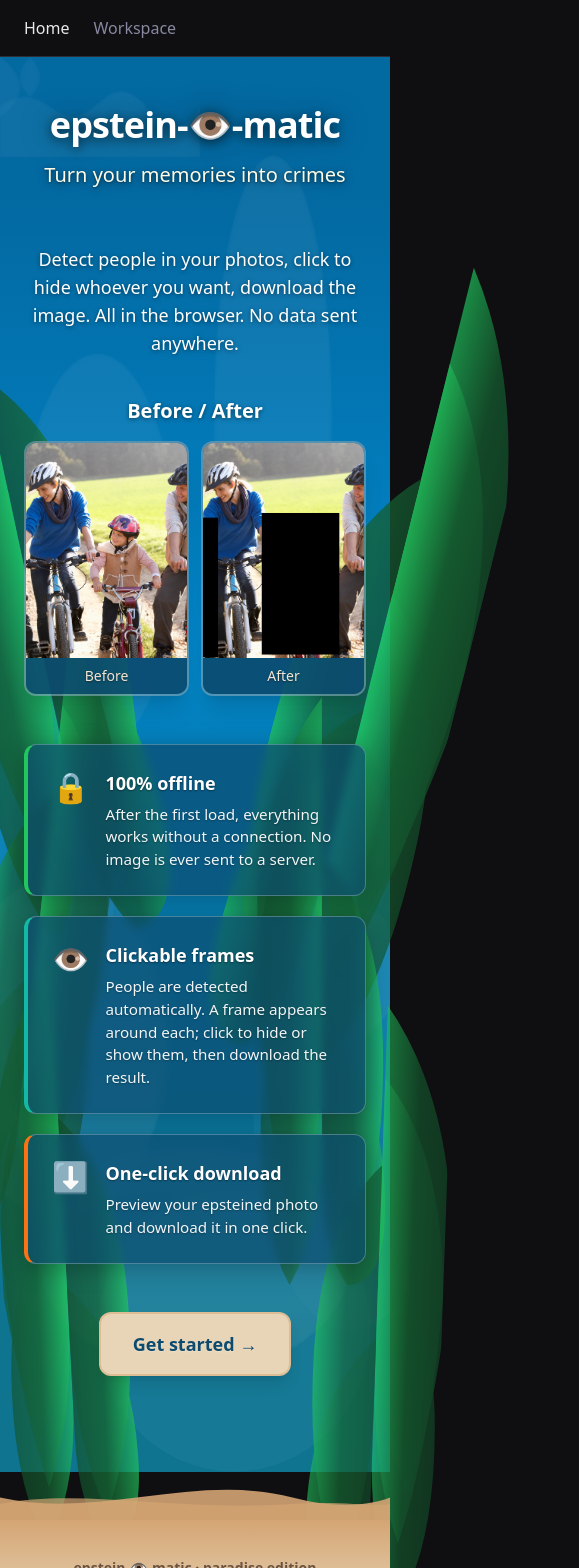
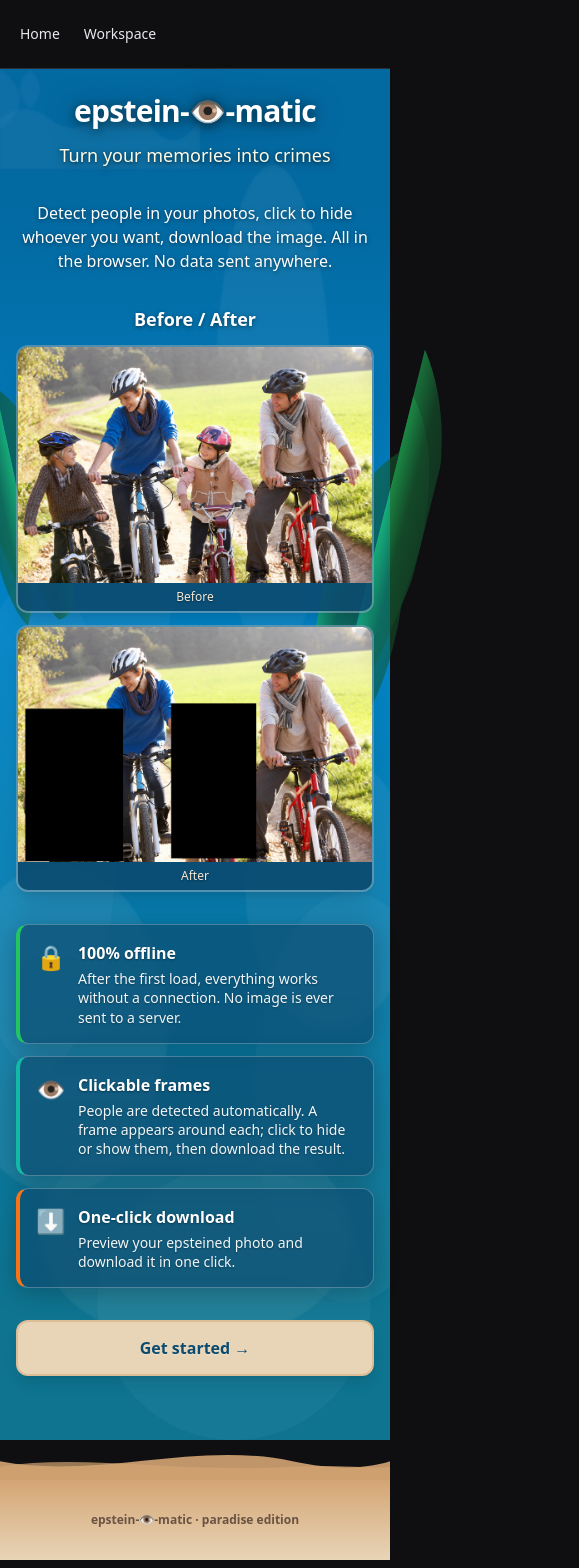
Before and after one commit to monsieurpigeon/epsteinomatic, a React (Vite) app: page / in a window 390 px wide. Shown: the top 1568 px of the page, 579 px wide, since content can reach past the window. Built offline with nearby package versions, Linux system fonts and the light colour scheme.

Commit message:
fix responsive

```diff
--- a/src/components/Layout.tsx
+++ b/src/components/Layout.tsx
@@ -12,12 +12,12 @@ const linkClass = ({ isActive }: { isActive: boolean }) =>
 export default function Layout({ children }: LayoutProps): JSX.Element {
   return (
     <>
-      <header className="border-b border-border py-4 px-6">
-        <nav className="flex gap-6 max-w-[900px] mx-auto">
-          <NavLink to="/" className={linkClass}>
+      <header className="border-b border-border py-3 px-4 sm:py-4 sm:px-6">
+        <nav className="flex flex-wrap gap-4 sm:gap-6 max-w-[900px] mx-auto items-center min-h-[44px]">
+          <NavLink to="/" className={`${linkClass} py-2 -my-2 px-1 text-sm sm:text-base min-w-[44px] min-h-[44px] flex items-center justify-center sm:justify-start sm:min-w-0 sm:min-h-0 sm:py-0 sm:px-0`}>
             Home
           </NavLink>
-          <NavLink to="/workspace" className={linkClass}>
+          <NavLink to="/workspace" className={`${linkClass} py-2 -my-2 px-1 text-sm sm:text-base min-w-[44px] min-h-[44px] flex items-center justify-center sm:justify-start sm:min-w-0 sm:min-h-0 sm:py-0 sm:px-0`}>
             Workspace
           </NavLink>
         </nav>
--- a/src/index.css
+++ b/src/index.css
@@ -4,9 +4,19 @@
 
 body {
   min-height: 100vh;
+  min-height: 100dvh;
   background-color: #0f0f12;
   color: #e8e8ed;
   font-family: "DM Sans", system-ui, sans-serif;
   line-height: 1.5;
   -webkit-font-smoothing: antialiased;
+  padding-left: env(safe-area-inset-left);
+  padding-right: env(safe-area-inset-right);
 }
+
+@supports (padding: max(0px)) {
+  body {
+    padding-left: max(env(safe-area-inset-left), 0px);
+    padding-right: max(env(safe-area-inset-right), 0px);
+  }
+}
--- a/src/pages/Presentation.tsx
+++ b/src/pages/Presentation.tsx
@@ -47,12 +47,12 @@ const frondPaths = [
 function PalmsChaos(): JSX.Element {
   return (
     <>
-      <SinglePalmFrond id="a" flip={false} paths={frondPaths} className="absolute -left-16 top-[5%] h-[55%] w-40 opacity-90 -rotate-12 scale-110" />
-      <SinglePalmFrond id="b" flip={true} paths={frondPaths} className="absolute -left-8 top-[35%] h-[50%] w-36 opacity-80 rotate-6 scale-95" />
-      <SinglePalmFrond id="c" flip={false} paths={frondPaths} className="absolute left-0 top-[60%] h-[45%] w-32 opacity-85 -rotate-3 scale-100" />
-      <SinglePalmFrond id="d" flip={true} paths={frondPaths} className="absolute -right-20 top-[10%] h-[60%] w-44 opacity-90 rotate-[14deg] scale-105" />
-      <SinglePalmFrond id="e" flip={false} paths={frondPaths} className="absolute right-0 top-[40%] h-[48%] w-38 opacity-80 -rotate-8 scale-95" />
-      <SinglePalmFrond id="f" flip={true} paths={frondPaths} className="absolute -right-12 top-[65%] h-[42%] w-34 opacity-75 rotate-2 scale-110" />
+      <SinglePalmFrond id="a" flip={false} paths={frondPaths} className="absolute -left-8 sm:-left-16 top-[5%] h-[45%] sm:h-[55%] w-20 sm:w-40 opacity-70 sm:opacity-90 -rotate-12 scale-90 sm:scale-110" />
+      <SinglePalmFrond id="b" flip={true} paths={frondPaths} className="absolute -left-4 sm:-left-8 top-[32%] sm:top-[35%] h-[40%] sm:h-[50%] w-16 sm:w-36 opacity-60 sm:opacity-80 rotate-6 scale-75 sm:scale-95 hidden sm:block" />
+      <SinglePalmFrond id="c" flip={false} paths={frondPaths} className="absolute left-0 top-[58%] sm:top-[60%] h-[38%] sm:h-[45%] w-14 sm:w-32 opacity-65 sm:opacity-85 -rotate-3 hidden md:block" />
+      <SinglePalmFrond id="d" flip={true} paths={frondPaths} className="absolute -right-10 sm:-right-20 top-[8%] sm:top-[10%] h-[50%] sm:h-[60%] w-24 sm:w-44 opacity-70 sm:opacity-90 rotate-[14deg] scale-90 sm:scale-105" />
+      <SinglePalmFrond id="e" flip={false} paths={frondPaths} className="absolute right-0 top-[38%] sm:top-[40%] h-[40%] sm:h-[48%] w-20 sm:w-38 opacity-60 sm:opacity-80 -rotate-8 scale-75 sm:scale-95 hidden sm:block" />
+      <SinglePalmFrond id="f" flip={true} paths={frondPaths} className="absolute -right-6 sm:-right-12 top-[62%] sm:top-[65%] h-[35%] sm:h-[42%] w-16 sm:w-34 opacity-55 sm:opacity-75 rotate-2 scale-90 sm:scale-110 hidden md:block" />
     </>
   );
 }
@@ -108,100 +108,96 @@ export default function Presentation(): JSX.Element {
 
   return (
     <div className="flex flex-col min-h-[calc(100vh-4rem)]">
-      <main className="flex-1 relative pt-12 pb-24 px-6 overflow-visible min-h-[500px] bg-gradient-to-b from-ocean-deep from-10% via-ocean-blue via-40% to-ocean to-90%">
-        {/* Caustics overlay */}
+      <main className="flex-1 relative pt-6 pb-16 sm:pt-12 sm:pb-24 px-4 sm:px-6 md:px-8 overflow-visible min-h-[380px] sm:min-h-[500px] bg-gradient-to-b from-ocean-deep from-10% via-ocean-blue via-40% to-ocean to-90%">
         <CausticsLayer />
-
-        {/* Chaotic palms - can overflow */}
         <PalmsChaos />
 
-        <div className="relative z-10 max-w-[720px] mx-auto text-center">
+        <div className="relative z-10 max-w-[720px] mx-auto text-center w-full min-w-0">
           <h1
-            className="text-4xl sm:text-5xl md:text-6xl font-bold tracking-tight mb-4 text-white"
+            className="text-3xl sm:text-4xl md:text-5xl lg:text-6xl font-bold tracking-tight mb-3 sm:mb-4 text-white break-words"
             style={{ textShadow: '0 2px 12px rgba(0,0,0,0.6), 0 0 32px rgba(0,0,0,0.35)' }}
           >
             epstein-👁️-matic
           </h1>
           <p
-            className="text-xl sm:text-2xl font-medium mb-14 text-[#fefce8]"
+            className="text-lg sm:text-xl md:text-2xl font-medium mb-8 sm:mb-14 text-[#fefce8] px-1"
             style={{ textShadow: '0 2px 8px rgba(0,0,0,0.5), 0 1px 3px rgba(0,0,0,0.4)' }}
           >
             Turn your memories into crimes
           </p>
 
           <p
-            className="text-lg mb-10 max-w-xl mx-auto text-white"
+            className="text-base sm:text-lg mb-8 sm:mb-10 max-w-xl mx-auto text-white px-1"
             style={{ textShadow: '0 1px 4px rgba(0,0,0,0.5)' }}
           >
             Detect people in your photos, click to hide whoever you want, download the image.
             All in the browser. No data sent anywhere.
           </p>
 
-          {/* Before / After */}
-          <section className="mb-12 text-center">
+          <section className="mb-8 sm:mb-12 text-center">
             <h2
-              className="text-xl font-semibold mb-4 text-white"
+              className="text-lg sm:text-xl font-semibold mb-3 sm:mb-4 text-white"
               style={{ textShadow: '0 1px 4px rgba(0,0,0,0.5)' }}
             >
               Before / After
             </h2>
-            <div className="grid grid-cols-2 gap-3 sm:gap-6 max-w-2xl mx-auto">
-              <div className="rounded-box overflow-hidden border-2 border-white/30 shadow-xl bg-ocean-dark/50">
+            <div className="grid grid-cols-1 sm:grid-cols-2 gap-3 sm:gap-4 md:gap-6 max-w-2xl mx-auto min-w-0">
+              <div className="rounded-box overflow-hidden border-2 border-white/30 shadow-xl bg-ocean-dark/50 min-w-0">
                 <img
                   src="/photo.jpg"
                   alt="Original photo"
-                  className="w-full h-auto block object-cover aspect-[3/4] sm:aspect-auto"
+                  className="w-full h-auto block object-contain sm:object-cover aspect-auto"
                 />
-                <p className="py-2 text-sm font-medium text-sand-light bg-ocean-dark/80" style={{ textShadow: '0 1px 2px rgba(0,0,0,0.4)' }}>
+                <p className="py-1.5 sm:py-2 text-xs sm:text-sm font-medium text-sand-light bg-ocean-dark/80" style={{ textShadow: '0 1px 2px rgba(0,0,0,0.4)' }}>
                   Before
                 </p>
               </div>
-              <div className="rounded-box overflow-hidden border-2 border-white/30 shadow-xl bg-ocean-dark/50">
+              <div className="rounded-box overflow-hidden border-2 border-white/30 shadow-xl bg-ocean-dark/50 min-w-0">
                 <img
                   src="/epsteined_photo.png"
                   alt="Processed photo with masked people"
-                  className="w-full h-auto block object-cover aspect-[3/4] sm:aspect-auto"
+                  className="w-full h-auto block object-contain sm:object-cover aspect-auto"
                 />
-                <p className="py-2 text-sm font-medium text-sand-light bg-ocean-dark/80" style={{ textShadow: '0 1px 2px rgba(0,0,0,0.4)' }}>
+                <p className="py-1.5 sm:py-2 text-xs sm:text-sm font-medium text-sand-light bg-ocean-dark/80" style={{ textShadow: '0 1px 2px rgba(0,0,0,0.4)' }}>
                   After
                 </p>
               </div>
             </div>
           </section>
 
-          <section className="grid gap-5 mb-12 text-left">
+          <section className="grid gap-3 sm:gap-5 mb-8 sm:mb-12 text-left">
             <div
-              className="rounded-box p-6 flex gap-4 items-start border border-white/25 shadow-xl border-l-4 border-l-palm-light bg-ocean-dark/70 backdrop-blur-sm"
+              className="rounded-box p-4 sm:p-6 flex gap-3 sm:gap-4 items-start border border-white/25 shadow-xl border-l-4 border-l-palm-light bg-ocean-dark/70 backdrop-blur-sm"
               style={{ boxShadow: '0 4px 24px rgba(0,0,0,0.25)' }}
             >
-              <span className="text-3xl shrink-0" aria-hidden>🔒</span>
-              <div>
-                <h2 className="text-lg font-semibold mb-1.5 text-white" style={{ textShadow: '0 1px 2px rgba(0,0,0,0.4)' }}>100% offline</h2>
-                <p className="text-[0.95rem] text-white/95" style={{ textShadow: '0 1px 2px rgba(0,0,0,0.3)' }}>
+              <span className="text-2xl sm:text-3xl shrink-0" aria-hidden>🔒</span>
+              <div className="min-w-0">
+                <h2 className="text-base sm:text-lg font-semibold mb-1 sm:mb-1.5 text-white" style={{ textShadow: '0 1px 2px rgba(0,0,0,0.4)' }}>100% offline</h2>
+                <p className="text-sm sm:text-[0.95rem] text-white/95 leading-snug" style={{ textShadow: '0 1px 2px rgba(0,0,0,0.3)' }}>
                   After the first load, everything works without a connection. No image is ever sent to a server.
                 </p>
               </div>
             </div>
             <div
-              className="rounded-box p-6 flex gap-4 items-start border border-white/25 shadow-xl border-l-4 border-l-tropical bg-ocean-dark/70 backdrop-blur-sm"
+              className="rounded-box p-4 sm:p-6 flex gap-3 sm:gap-4 items-start border border-white/25 shadow-xl border-l-4 border-l-tropical bg-ocean-dark/70 backdrop-blur-sm"
               style={{ boxShadow: '0 4px 24px rgba(0,0,0,0.25)' }}
             >
-              <span className="text-3xl shrink-0" aria-hidden>👁️</span>
-              <div>
-                <h2 className="text-lg font-semibold mb-1.5 text-white" style={{ textShadow: '0 1px 2px rgba(0,0,0,0.4)' }}>Clickable frames</h2>
-                <p className="text-[0.95rem] text-white/95" style={{ textShadow: '0 1px 2px rgba(0,0,0,0.3)' }}>
+              <span className="text-2xl sm:text-3xl shrink-0" aria-hidden>👁️</span>
+              <div className="min-w-0">
+                <h2 className="text-base sm:text-lg font-semibold mb-1 sm:mb-1.5 text-white" style={{ textShadow: '0 1px 2px rgba(0,0,0,0.4)' }}>Clickable frames</h2>
+                <p className="text-sm sm:text-[0.95rem] text-white/95 leading-snug" style={{ textShadow: '0 1px 2px rgba(0,0,0,0.3)' }}>
                   People are detected automatically. A frame appears around each; click to hide or show them, then download the result.
                 </p>
               </div>
             </div>
             <div
-              className="rounded-box p-6 flex gap-4 items-start border border-white/25 shadow-xl border-l-4 border-l-coral bg-ocean-dark/70 backdrop-blur-sm"
+              className="rounded-box p-4 sm:p-6 flex gap-3 sm:gap-4 items-start border border-white/25 shadow-xl border-l-4 border-l-coral bg-ocean-dark/70 backdrop-blur-sm"
               style={{ boxShadow: '0 4px 24px rgba(0,0,0,0.25)' }}
             >
-              <span className="text-3xl shrink-0" aria-hidden>⬇️</span>
-              <div>
-                <h2 className="text-lg font-semibold mb-1.5 text-white" style={{ textShadow: '0 1px 2px rgba(0,0,0,0.4)' }}>One-click download</h2>
-                <p className="text-[0.95rem] text-white/95" style={{ textShadow: '0 1px 2px rgba(0,0,0,0.3)' }}>
+              <span className="text-2xl sm:text-3xl shrink-0" aria-hidden>⬇️</span>
+              <div className="min-w-0">
+                <h2 className="text-base sm:text-lg font-semibold mb-1 sm:mb-1.5 text-white" style={{ textShadow: '0 1px 2px rgba(0,0,0,0.4)' }}>One-click download</h2>
+                <p className="text-sm sm:text-[0.95rem] text-white/95 leading-snug" style={{ textShadow: '0 1px 2px rgba(0,0,0,0.3)' }}>
                   Preview your epsteined photo and download it in one click.
                 </p>
               </div>
@@ -210,14 +206,14 @@ export default function Presentation(): JSX.Element {
 
           <Link
             to="/workspace"
-            className="inline-block bg-sand text-ocean-dark px-8 py-4 rounded-box font-bold text-lg transition-all hover:bg-sand-light hover:text-ocean-deep shadow-lg hover:shadow-xl border-2 border-sand-dark/50"
+            className="inline-block w-full sm:w-auto bg-sand text-ocean-dark px-6 sm:px-8 py-3.5 sm:py-4 rounded-box font-bold text-base sm:text-lg transition-all hover:bg-sand-light hover:text-ocean-deep shadow-lg hover:shadow-xl border-2 border-sand-dark/50 text-center min-h-[48px] flex items-center justify-center"
             style={{ textShadow: '0 1px 2px rgba(255,255,255,0.3)' }}
           >
             Get started →
           </Link>
 
           {offline && (
-            <p className="mt-8 text-sm text-white/90" style={{ textShadow: '0 1px 3px rgba(0,0,0,0.4)' }}>
+            <p className="mt-6 sm:mt-8 text-xs sm:text-sm text-white/90 px-2" style={{ textShadow: '0 1px 3px rgba(0,0,0,0.4)' }}>
               Offline mode active. The tool is still usable.
             </p>
           )}
@@ -229,14 +225,14 @@ export default function Presentation(): JSX.Element {
           <svg
             viewBox="0 0 1200 120"
             preserveAspectRatio="none"
-            className="relative w-full h-12 sm:h-16 fill-sand-dark"
+            className="relative w-full h-10 sm:h-12 md:h-16 fill-sand-dark"
           >
             <path d="M0,64 C300,120 600,0 900,64 C1050,96 1150,80 1200,64 L1200,120 L0,120 Z" className="opacity-90" />
             <path d="M0,80 C250,40 550,100 900,80 C1050,72 1150,88 1200,80 L1200,120 L0,120 Z" className="opacity-70" />
           </svg>
         </div>
-        <div className="bg-gradient-to-b from-sand-dark to-sand h-24 sm:h-32 flex items-center justify-center">
-          <p className="text-sand-ink text-sm font-semibold">
+        <div className="bg-gradient-to-b from-sand-dark to-sand min-h-[5rem] sm:min-h-[6rem] md:min-h-[8rem] pt-6 pb-6 sm:pt-8 sm:pb-8 flex items-center justify-center px-4 pb-[max(1.5rem,env(safe-area-inset-bottom))]">
+          <p className="text-sand-ink text-xs sm:text-sm font-semibold text-center break-words">
             epstein-👁️-matic · paradise edition
           </p>
         </div>
```
Also changed, not shown: src/pages/Travail.tsx (+13 -13 lines).
